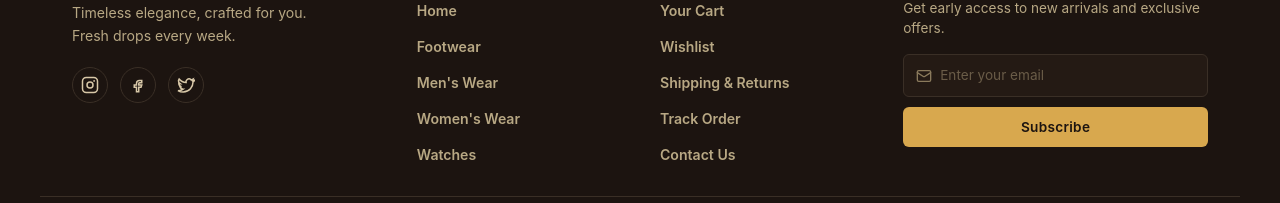
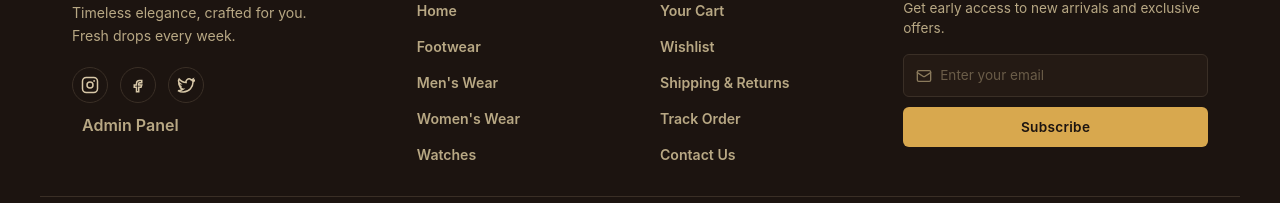
Before and after one commit to zain28qureshi/invicta-ecommerce, a React (Vite) app: page /cart in a window 1280 px wide. Shown: the part 1090-1293 px from the top of the page. Built offline with nearby package versions, Linux system fonts and the light colour scheme; a web font is replaced by a local one.

Commit message:
link to admin panel

```diff
--- a/src/components/Footer/Footer.jsx
+++ b/src/components/Footer/Footer.jsx
@@ -54,6 +54,9 @@ const Footer = () => {
             <a href="#" aria-label="Instagram"><InstagramIcon /></a>
             <a href="#" aria-label="Facebook"><FacebookIcon /></a>
             <a href="#" aria-label="Twitter"><TwitterIcon /></a>
+          </div>
+          <div className={styles.adminlink}>
+          <li><Link to="/adminpanel">Admin Panel</Link></li>
           </div>
         </div>
 
--- a/src/components/Footer/footer.module.css
+++ b/src/components/Footer/footer.module.css
@@ -218,3 +218,13 @@
     text-align: center;
   }
 }
+.adminlink{
+  margin: 10px;
+}
+.adminlink li{
+  list-style: none;
+
+}
+.adminlink li a{
+  color:#b8a884;
+}
```
